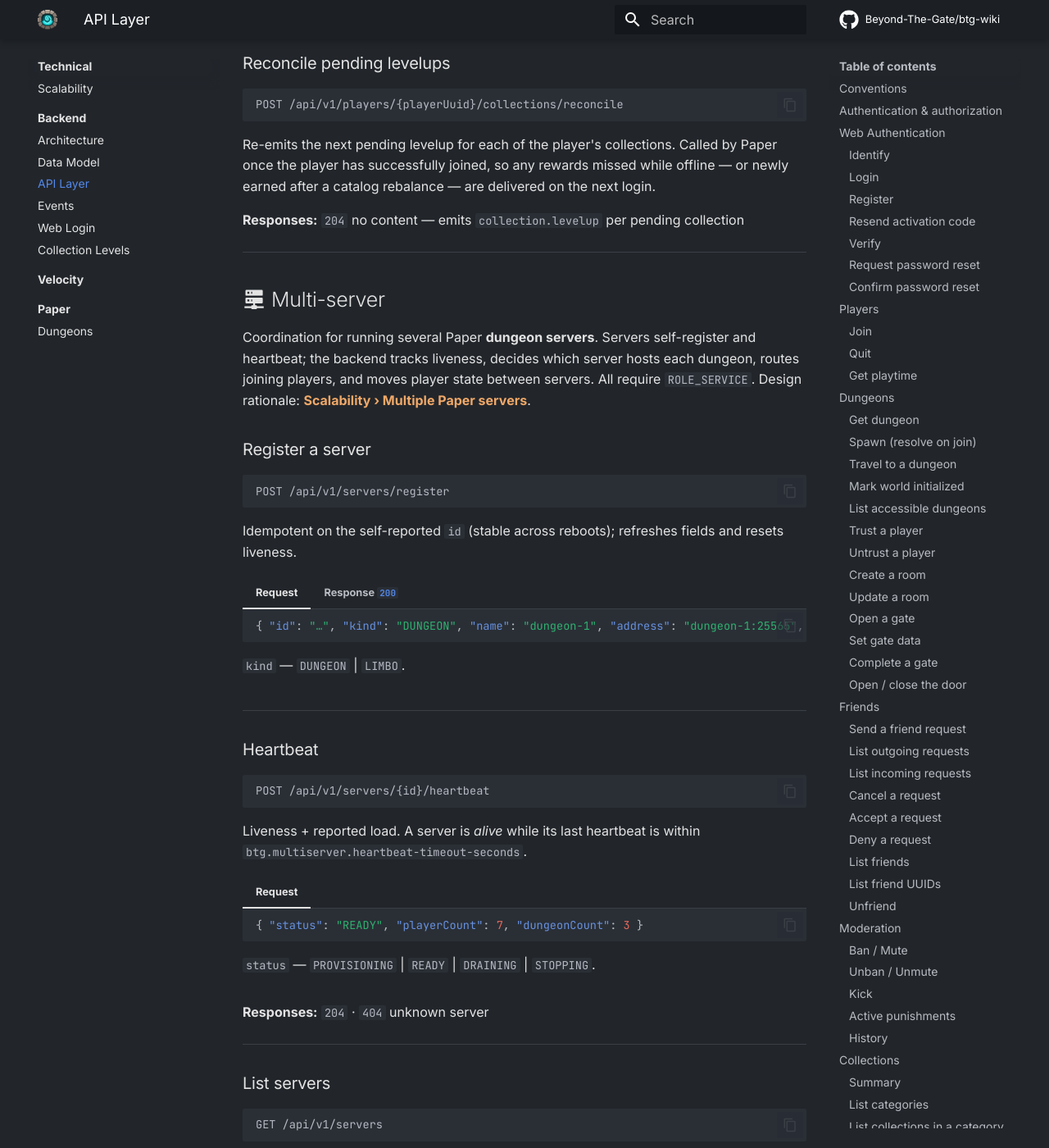
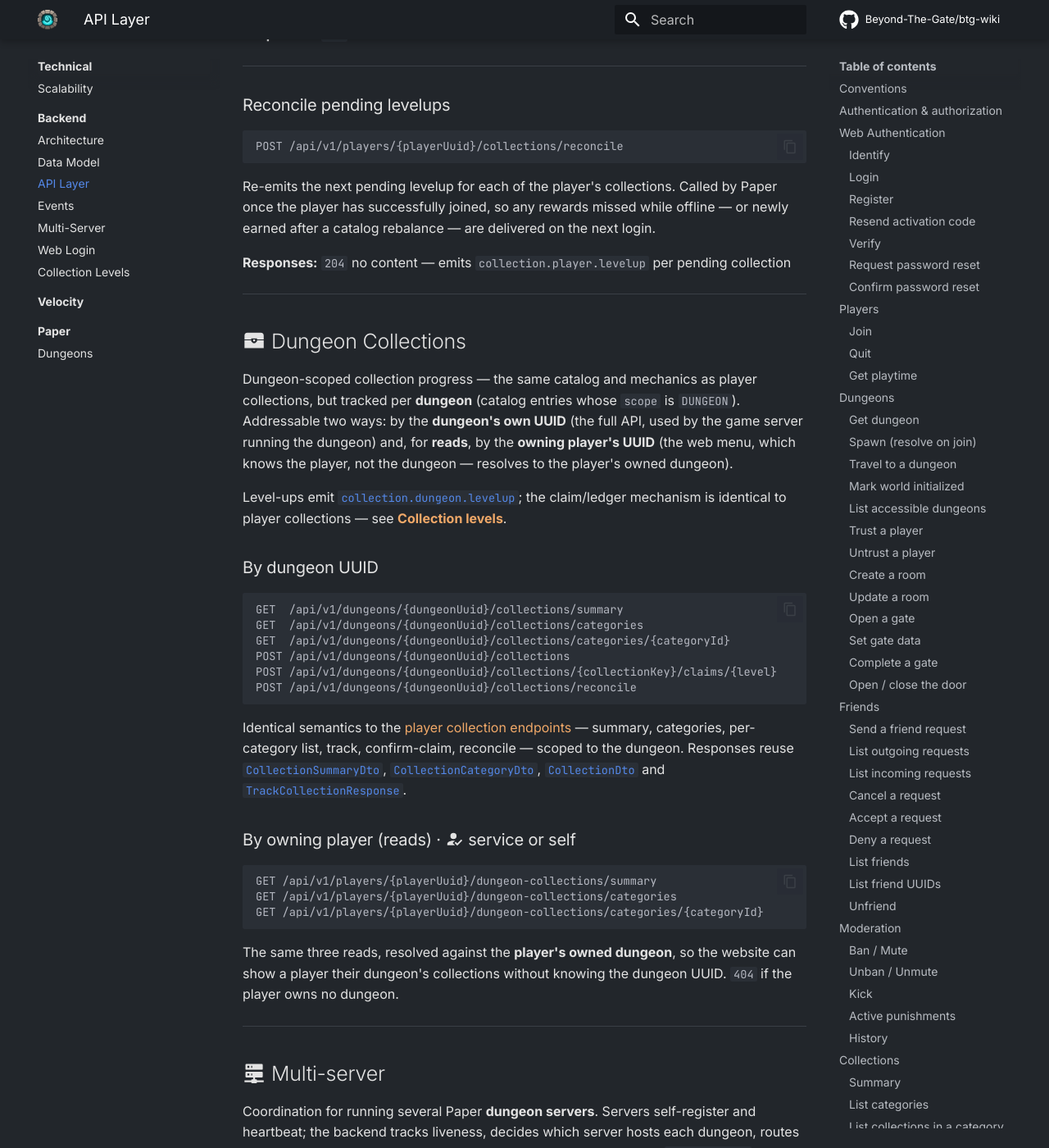
Before and after one commit to Beyond-The-Gate/btg-wiki, an MkDocs documentation site: the page built from docs/technical/backend/api.md, in a window 1280 px wide and 1400 px high, scrolled down 15952 px. Shown: the whole window at 82% size. Built offline with MkDocs 1.6.1 and Material for MkDocs 9.7.7, drawn with Linux system fonts in a browser that asks for light colours; comment, search, counter and statistics services are not loaded; some of the changed text lies outside the part shown.

Commit message:
docs(technical): fix friend/collection endpoints, add multi-server page
- friends: {target}/{sender} params accept uuid or name (were uuid-only)
- add Dungeon Collections endpoints (dungeon-scoped, V8)
- events: split collection.levelup into collection.player.levelup +
  collection.dungeon.levelup; add DungeonCollectionLevelUpEvent
- collection-levels: note the ledger runs per scope (player + dungeon)
- new Multi-Server concept page + nav + index link

````diff
--- a/docs/technical/backend/api.md
+++ b/docs/technical/backend/api.md
@@ -555,7 +555,7 @@ Toggles the door only — gate and modifiers are **kept**.
 
 ## :material-account-group: Friends
 
-Mutations publish to the [`btg.events`](events.md#friends) exchange after the DB commit.
+Mutations publish to the [`btg.events`](events.md#friends) exchange after the DB commit. The `{target}` / `{sender}` path parameters accept **either a UUID or a current name**.
 
 ### Send a friend request
 
@@ -821,7 +821,7 @@ Full moderation log for the player, newest first, with the moderator's current n
 
 Player progression against the static collection catalog. A progress row exists only once tracked (amount ≠ 0).
 
-Crossing a level threshold emits a [`collection.levelup`](events.md#collections) event; rewards are granted by Paper and confirmed back via the claim endpoint. The full mechanism (claim ledger, ordering, exactly-once, recovery) is described in **[Collection levels](collection-levels.md)**.
+Crossing a level threshold emits a [collection level-up](events.md#collections) event (`collection.player.levelup`); rewards are granted by Paper and confirmed back via the claim endpoint. The full mechanism (claim ledger, ordering, exactly-once, recovery) is described in **[Collection levels](collection-levels.md)**.
 
 ### Summary
 
@@ -940,7 +940,38 @@ POST /api/v1/players/{playerUuid}/collections/reconcile
 
 Re-emits the next pending levelup for each of the player's collections. Called by Paper once the player has successfully joined, so any rewards missed while offline — or newly earned after a catalog rebalance — are delivered on the next login.
 
-**Responses:** `204` no content — emits `collection.levelup` per pending collection
+**Responses:** `204` no content — emits `collection.player.levelup` per pending collection
+
+---
+
+## :material-treasure-chest: Dungeon Collections
+
+Dungeon-scoped collection progress — the same catalog and mechanics as player collections, but tracked per **dungeon** (catalog entries whose `scope` is `DUNGEON`). Addressable two ways: by the **dungeon's own UUID** (the full API, used by the game server running the dungeon) and, for **reads**, by the **owning player's UUID** (the web menu, which knows the player, not the dungeon — resolves to the player's owned dungeon).
+
+Level-ups emit [`collection.dungeon.levelup`](events.md#collections); the claim/ledger mechanism is identical to player collections — see **[Collection levels](collection-levels.md)**.
+
+### By dungeon UUID
+
+```http
+GET  /api/v1/dungeons/{dungeonUuid}/collections/summary
+GET  /api/v1/dungeons/{dungeonUuid}/collections/categories
+GET  /api/v1/dungeons/{dungeonUuid}/collections/categories/{categoryId}
+POST /api/v1/dungeons/{dungeonUuid}/collections
+POST /api/v1/dungeons/{dungeonUuid}/collections/{collectionKey}/claims/{level}
+POST /api/v1/dungeons/{dungeonUuid}/collections/reconcile
+```
+
+Identical semantics to the [player collection endpoints](#collections) — summary, categories, per-category list, track, confirm-claim, reconcile — scoped to the dungeon. Responses reuse [`CollectionSummaryDto`](#collectionsummarydto), [`CollectionCategoryDto`](#collectioncategorydto), [`CollectionDto`](#collectiondto) and [`TrackCollectionResponse`](#trackcollectionresponse).
+
+### By owning player (reads) · :material-account-check: service or self
+
+```http
+GET /api/v1/players/{playerUuid}/dungeon-collections/summary
+GET /api/v1/players/{playerUuid}/dungeon-collections/categories
+GET /api/v1/players/{playerUuid}/dungeon-collections/categories/{categoryId}
+```
+
+The same three reads, resolved against the **player's owned dungeon**, so the website can show a player their dungeon's collections without knowing the dungeon UUID. `404` if the player owns no dungeon.
 
 ---
 
--- a/mkdocs.yml
+++ b/mkdocs.yml
@@ -95,6 +95,7 @@ nav:
           - Data Model: technical/backend/data-model.md
           - API Layer: technical/backend/api.md
           - Events: technical/backend/events.md
+          - Multi-Server: technical/backend/multi-server.md
           - Web Login: technical/backend/auth.md
           - Collection Levels: technical/backend/collection-levels.md
       - Velocity:
````
Also changed, not shown: other parts of docs/technical/backend/api.md (+4 -4 lines), docs/technical/backend/collection-levels.md (+4 -1 lines), docs/technical/backend/events.md (+17 -3 lines), docs/technical/backend/index.md (+1 -0 lines), docs/technical/backend/multi-server.md (added, +105 -0 lines).
